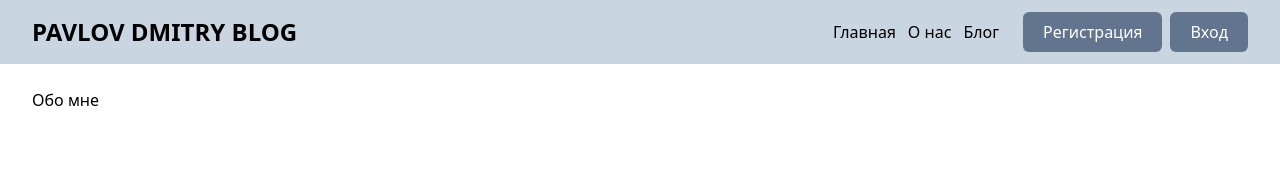
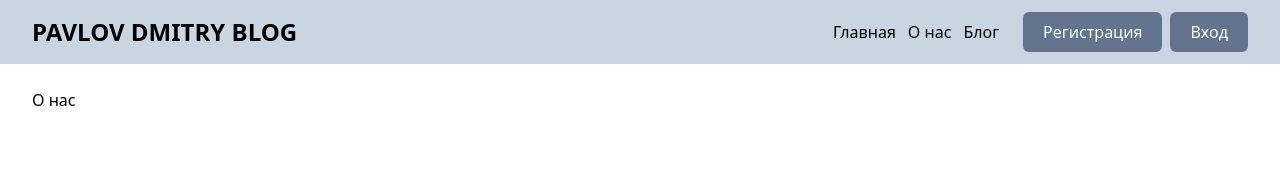
Before and after one commit to fedayaal/tsi, a React (Vite) app: page /about in a window 1280 px wide. Shown: the top 178 px of the page. Built offline with nearby package versions, Linux system fonts and the light colour scheme.

Commit message:
pagesFix

```diff
--- a/src/pages/About.tsx
+++ b/src/pages/About.tsx
@@ -5,14 +5,14 @@ const About = () => {
 		<>
 			<Helmet>
 				<meta charSet="utf-8" />
-				<title>Обо мне</title>
+				<title>О нас</title>
 				<meta name="description" content="Страница обо мне" />
 				<meta
 					name="keywords"
-					content="ТСИ, КФЕН, ИМИ, ИВТ-22-1, БЛОГ, ПАВЛОВ ДМИТРИЙ, О ПАВЛОВЕ ДМИТРИЕ И ЕГО БЛОГЕ"
+					content="ТСИ, КФЕН, ИМИ, ИВТ-22-1, БЛОГ, ФЕДОРОВ АЙААЛ"
 				/>
 			</Helmet>
-			<div>Обо мне</div>
+			<div>О нас</div>
 		</>
 	)
 }
```
